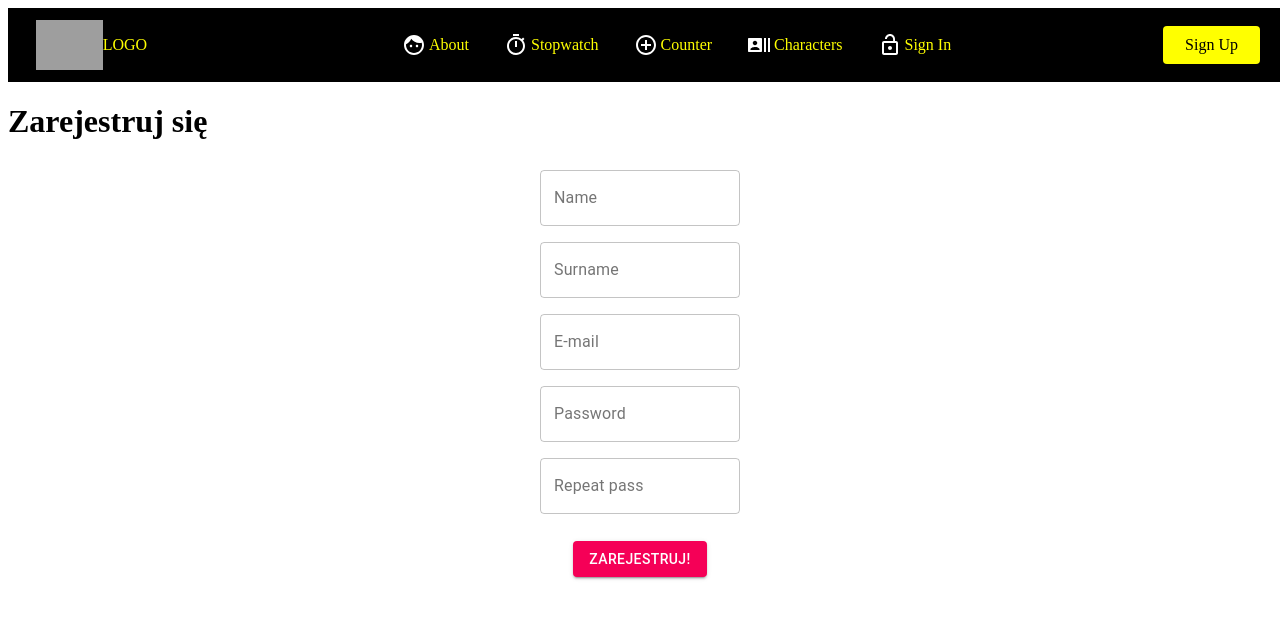
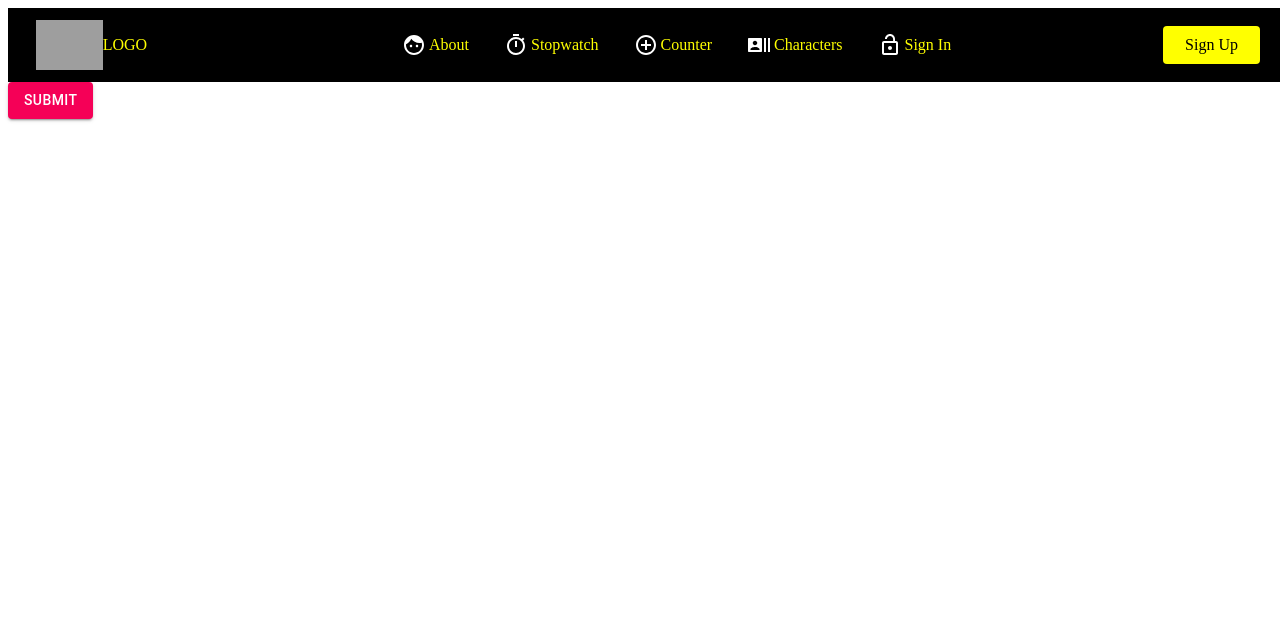
Before and after one commit to kwieco/homework, a React (Create React App) app in the folder react-app/new_app/firstproject/: page /signin in a window 1280 px wide. Shown: the top 618 px of the page. Built offline with nearby package versions, Linux system fonts and the light colour scheme; grey boxes are pictures that could not be loaded.

Commit message:
database_issue

```diff
--- /dev/null
+++ b/react-app/new_app/firstproject/db.json
@@ -0,0 +1,30 @@
+{
+    "user": [
+            {
+                "id": 1,
+                "name": "Robert",
+                "surname": "Tarkowski",
+                "login": "Robix90",
+                "email": "admin@admin.pl",
+                "password": "admin"
+            },
+            {
+                "id": 2,
+                "name": "Robert",
+                "surname": "Tarkowski",
+                "login": "Robix90",
+                "email": "admin@admin.pl",
+                "password": "admin"
+            },
+            {
+                "id": 3,
+                "name": "Robert",
+                "surname": "Tarkowski",
+                "login": "Robix90",
+                "email": "admin@admin.pl",
+                "password": "admin"
+            }
+
+
+    ]
+}
--- a/react-app/new_app/firstproject/src/components/Login/LoginForm.js
+++ b/react-app/new_app/firstproject/src/components/Login/LoginForm.js
@@ -20,7 +20,7 @@ function LoginForm( { Login, error }) {
        <Form onSubmit={submitHandler}>
            <div className='formular'>
                <h2> <LockIcon style={{paddingLeft: 3}}/> LOGIN</h2>
-               {(error != "") ? (<div className='error'>{error}</div>) : ""}
+               {(error !== "") ? (<div className='error'>{error}</div>) : ""}
 
                 <div className='formular-box'>
                     <label htmlFor='email'>Email:</label>
--- /dev/null
+++ b/react-app/new_app/firstproject/src/components/Registry/RegistryForm.js
@@ -0,0 +1,68 @@
+import { Box, Button, Input } from '@material-ui/core'
+import axios from 'axios'
+import React, { useState } from 'react'
+import { Form } from '../Login/Login.styled'
+
+function RegistryForm() {
+    const url="http://localhost:3000/user/"
+    const [data, setData] = useState({
+        name: "",
+        login: "",
+        email: "",
+        password: ""
+    })
+
+    // const updatedProfile =
+    //     {
+    //         "name": "Robert2",
+    //         "surname": "Tarkowski2",
+    //         "login": "Robix90333",
+    //         "email": "admdssdain@admin.pl",
+    //         "password": "admasdasin"
+    //       }
+    const AddNewPerson = () => {
+        const updatedProfile =
+        {
+            "id": 99,
+            "name": "Robert2",
+            "surname": "Tarkowski2",
+            "login": "Robix90333",
+            "email": "admdssdain@admin.pl",
+            "password": "admasdasin"
+        }
+
+        axios.post('http://localhost:3000/user', updatedProfile)
+    }
+
+    // function submit(e) {
+    //     e.preventDefault();
+    //     axios.post('http://localhost:3000/user', updatedProfile)
+    //     .then(res=>{
+    //         console.log(res.data)
+
+    //     })
+
+    // }
+
+    // function handle(e) {
+    //     const newData = {...data}
+    //     newData[e.target.id] = e.target.value
+    //     setData(newData)
+    //     console.log(newData)
+
+    // }
+  return (
+    <Box maxWidth={280} component="form" sx={{'& .MuiTextField-root': { m: 1, width: '25ch' },}}noValidate autoComplete="off">
+        <div >
+        <form >
+            {/* <Input onChange={(e)=>handle(e)} id="name" value={data.name} placeholder='name' type='text'></Input>
+            <Input onChange={(e)=>handle(e)} id="login" value={data.login} placeholder='login' type='text'></Input>
+            <Input onChange={(e)=>handle(e)} id="email" value={data.email} placeholder='email' type='email'></Input>
+            <Input onChange={(e)=>handle(e)} id="password" value={data.password} placeholder='password' type='password'></Input> */}
+            <Button variant="contained" color="secondary" onClick={AddNewPerson}>submit</Button>
+        </form>
+        </div>
+    </Box>
+  )
+}
+export default RegistryForm
--- a/react-app/new_app/firstproject/src/pages/Login.js
+++ b/react-app/new_app/firstproject/src/pages/Login.js
@@ -14,7 +14,7 @@ function LoginPanel() {
 
      const Login = details => {
 
-         if (details.email == adminUser.email && details.password == adminUser.password) {
+         if (details.email === adminUser.email && details.password === adminUser.password) {
             setUser({
                 name: details.name,
                 email: details.email,
@@ -31,7 +31,7 @@ function LoginPanel() {
     return (
         <Body>
         <LoginPanelStyle>
-            { (user.email != "") ? (
+            { (user.email !== "") ? (
                 <NavLink to="/succes-logged">
 
             <div className='welcome'>
--- a/react-app/new_app/firstproject/src/pages/Registry.js
+++ b/react-app/new_app/firstproject/src/pages/Registry.js
@@ -1,66 +1,122 @@
-import React from 'react';
-import { makeStyles } from '@material-ui/core/styles';
-import TextField from '@material-ui/core/TextField';
-import { Button, Grid } from '@material-ui/core';
+// import React from 'react';
+// import { makeStyles } from '@material-ui/core/styles';
+// import TextField from '@material-ui/core/TextField';
+// import { Button, Grid } from '@material-ui/core';
 
-const useStyles = makeStyles((theme) => ({
-    root: {
-      '& > *': {
-        margin: theme.spacing(1),
-        width: '25ch',
-        display: 'flex',
-        justifyContent: 'center',
-        flexWrap: 'nowrap',
-        flexDirection: 'column',
-        alignContent: 'sapce-around',
-        alignItems: 'center',
-      },
-    },
-  }));
+// const useStyles = makeStyles((theme) => ({
+//     root: {
+//       '& > *': {
+//         margin: theme.spacing(1),
+//         width: '25ch',
+//         display: 'flex',
+//         justifyContent: 'center',
+//         flexWrap: 'nowrap',
+//         flexDirection: 'column',
+//         alignContent: 'sapce-around',
+//         alignItems: 'center',
+//       },
+//     },
+//   }));
 
-  const FormStyle = {
-      style: {
-        display: 'flex',
-        justifyContent: 'center',
-        flexWrap: 'nowrap',
-        flexDirection: 'column',
-        alignContent: 'sapce-around',
-        alignItems: 'center',
+//   const FormStyle = {
+//       style: {
+//         display: 'flex',
+//         justifyContent: 'center',
+//         flexWrap: 'nowrap',
+//         flexDirection: 'column',
+//         alignContent: 'sapce-around',
+//         alignItems: 'center',
 
-      }
-  };
+//       }
+//   };
 
-    const GridStyle = {
-        style: {
-        padding: 19,
-        display: 'flex',
-        justifyContent: 'center',
-        }
-    }
+//     const GridStyle = {
+//         style: {
+//         padding: 19,
+//         display: 'flex',
+//         justifyContent: 'center',
+//         }
+//     }
 
-const Registry = () => {
+// const Registry = () => {
 
-    const classes = useStyles();
+//     const classes = useStyles();
 
-    return (
-        <div>
-            <h1>Zarejestruj się</h1>
-            <form style={FormStyle.style} className={classes.root} noValidate autoComplete="off">
-      <TextField label="Name" variant="outlined" />
-      <TextField label="Surname" variant="outlined" />
-      <TextField label="E-mail" variant="outlined" type="email"/>
-      <TextField label="Password" variant="outlined" type="password"
-          autoComplete="current-password"/>
-      <TextField label="Repeat pass" variant="outlined" />
+//     return (
+//         <div>
+//             <h1>Zarejestruj się</h1>
+//             <form style={FormStyle.style} className={classes.root} noValidate autoComplete="off">
+//               <TextField label="Name" variant="outlined" />
+//               <TextField label="Surname" variant="outlined" />
+//               <TextField label="E-mail" variant="outlined" type="email"/>
+//               <TextField label="Password" variant="outlined" type="password"
+//                   autoComplete="current-password"/>
+//               <TextField label="Repeat pass" variant="outlined" />
 
-    </form>
-    <Grid style={GridStyle.style}>
-        <Button style={FormStyle.style} variant='contained'color='secondary'>Zarejestruj!
-        </Button>
-    </Grid>
+//             </form>
+//             <Grid style={GridStyle.style}>
+//                 <Button style={FormStyle.style} variant='contained'color='secondary'>Zarejestruj!
+//                 </Button>
+//             </Grid>
 
-        </div>
-    )
+//         </div>
+//     )
+// }
+
+// export default Registry
+// import axios from "axios";
+// import React, {useState, useEffect } from "react";
+
+// const baseURL = " http://localhost:3000";
+
+// export default function App() {
+//   const [post, setPost] = useState(null);
+
+//   useEffect(() => {
+//     axios.get(`${baseURL}`).then((response) => {
+//       setPost(response.data);
+//     });
+//   }, []);
+
+//   function createUser() {
+//     axios
+//       .post(baseURL, {
+//         user: "sadasd",
+//         password: "asdfghjkl"
+//       })
+//       .then((response) => {
+//         setPost(response.data);
+//       });
+//   }
+
+//   if (!post) return "No post!"
+
+//   return (
+//     <div>
+//       <h1>{post.login}</h1>
+//       <p>{post.login}</p>
+//       <button onClick={createUser}>Create User</button>
+//     </div>
+//   );
+// }
+
+// {
+//   "name": "Robert",
+//   "surname": "Tarkowski",
+//   "login": "Robix90",
+//   "login": "admin@admin.pl",
+//   "password": "admin"
+// }
+
+import axios from 'axios'
+import React from 'react'
+import RegistryForm from '../components/Registry/RegistryForm'
+
+function Registry() {
+  return (
+    <div>
+     <RegistryForm />
+    </div>
+  )
 }
-
 export default Registry
```
Also changed, not shown: react-app/new_app/firstproject/src/pages/Characters.js (+15 -20 lines).
